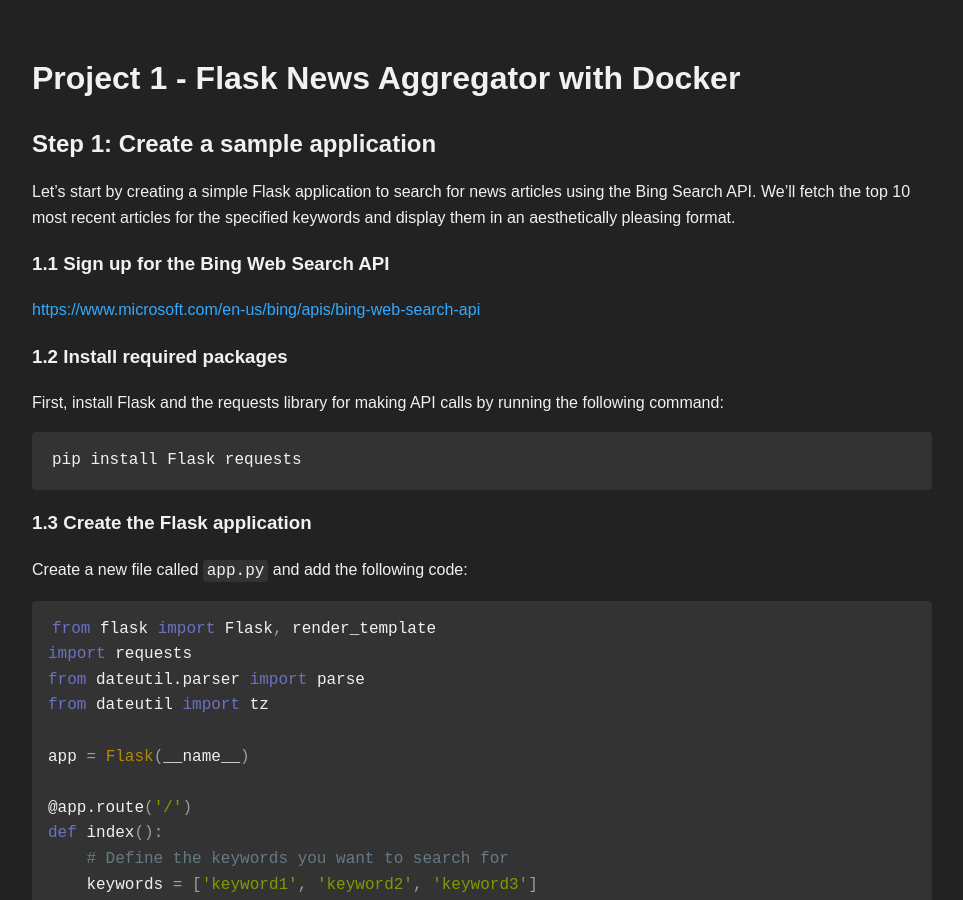
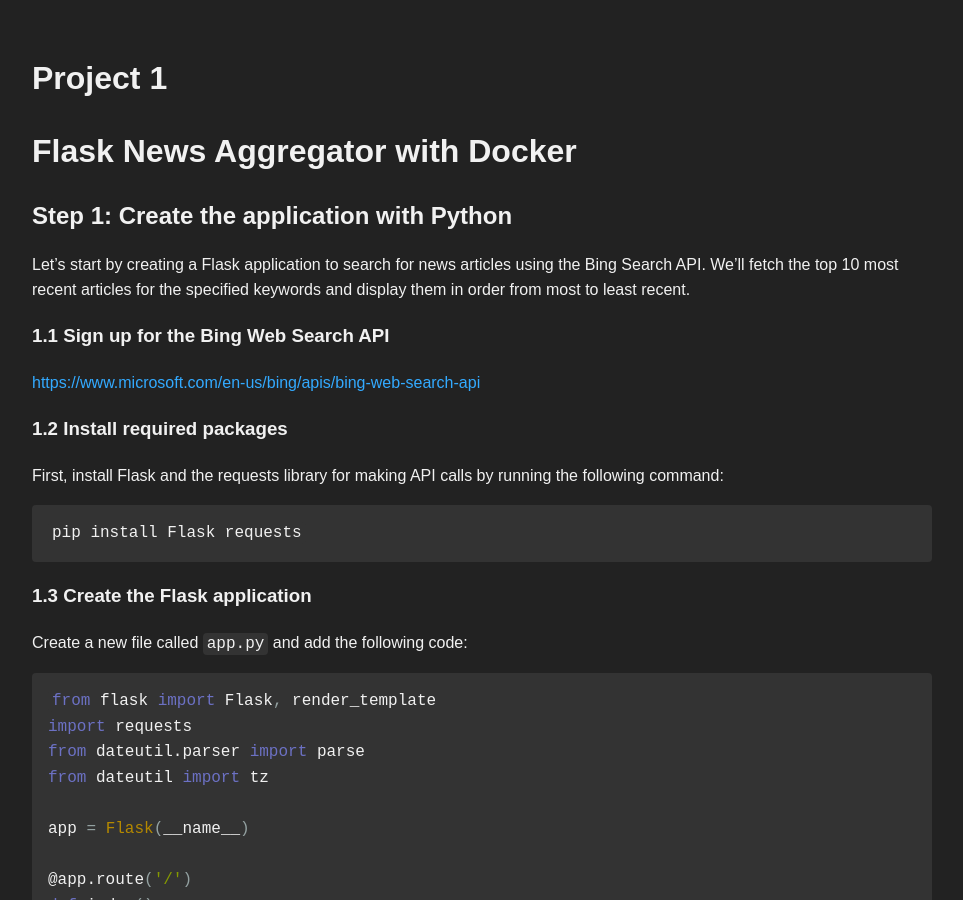
Before and after one commit to Averagejoesec/averagejoesec.github.io, a Jekyll site: the page built from project_pages/project1.md, in a window 1280 px wide and 900 px high. Shown: the whole window, without its empty margins (158-1121 px from the left). Built offline with Jekyll 4.4.1, drawn with Linux system fonts in a browser that asks for light colours.

Commit message:
update p1 info

```diff
--- a/project_pages/project1.md
+++ b/project_pages/project1.md
@@ -1,11 +1,13 @@
 ---
 layout: project
-title: Project 1 - Flask News Aggregator with Docker
+title: Project 1
 ---
 
-## Step 1: Create a sample application
+# Flask News Aggregator with Docker
 
-Let's start by creating a simple Flask application to search for news articles using the Bing Search API. We'll fetch the top 10 most recent articles for the specified keywords and display them in an aesthetically pleasing format.
+## Step 1: Create the application with Python
+
+Let's start by creating a Flask application to search for news articles using the Bing Search API. We'll fetch the top 10 most recent articles for the specified keywords and display them in order from most to least recent.
 
 ### 1.1 Sign up for the Bing Web Search API
 
```
Also changed, not shown: 1 other file.
